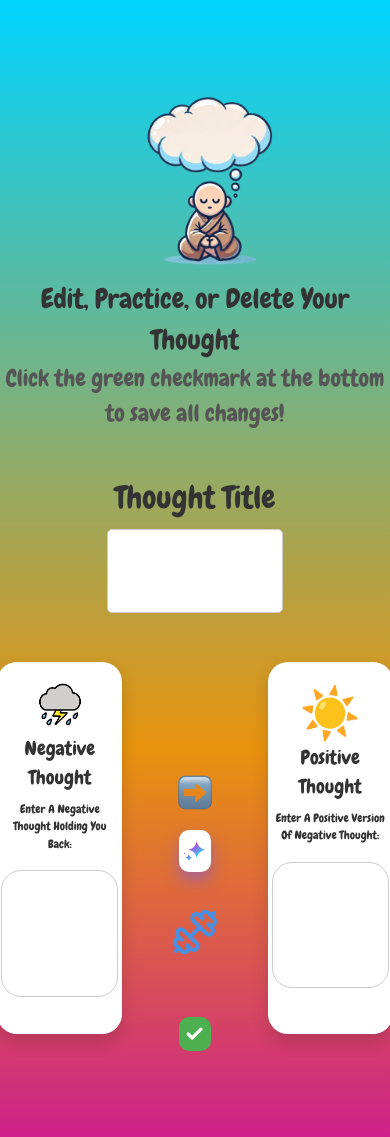
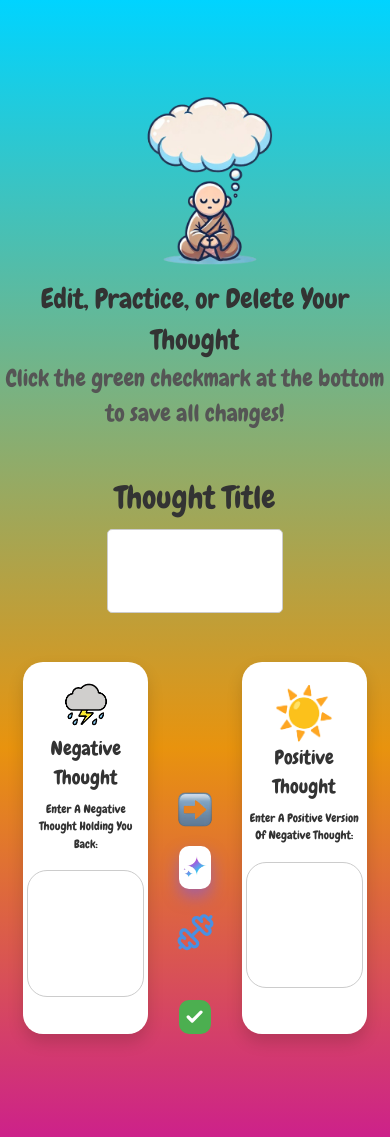
Before and after one commit to estebanrodriguez28/mind-mastery-react, a React (Vite) app: page /edit in a window 390 px wide. Shown: the top 1137 px of the page. Built offline with nearby package versions, Linux system fonts and the light colour scheme; no server answers.

Commit message:
testing layout for change thought on phone

```diff
--- a/src/App.css
+++ b/src/App.css
@@ -1562,11 +1562,11 @@ html {
 .dumbell-icon {
   color: #4A90E2;
   /* Default color */
-  width: 48px;
+  width: 10vw;
   /* Default size */
-  height: 48px;
+  height: 10vh;
   transition: all 0.2s ease;
-  margin: 35px;
+
 }
 
 /* Make it darker and larger on hover */
```
